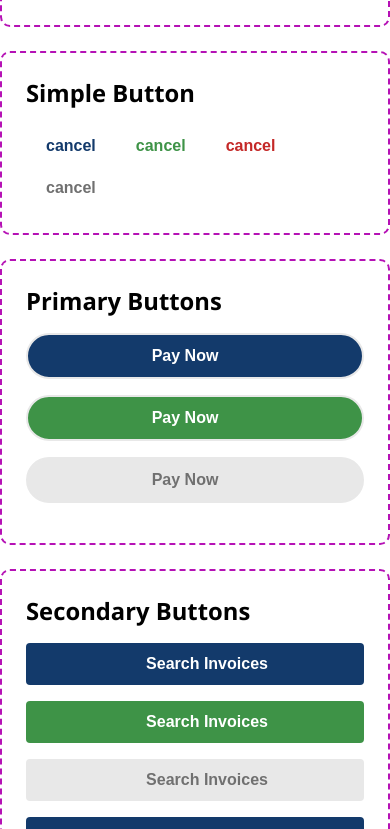
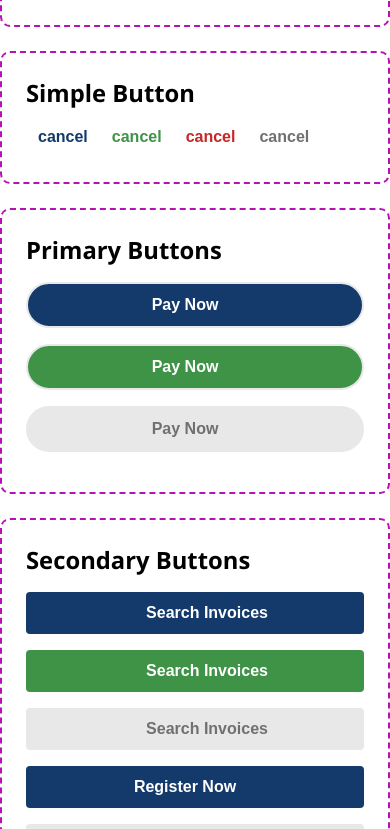
Before and after one commit to Billybobchops/design-system, a Next.js app: page / in a window 390 px wide. Shown: the part 883-1712 px from the top of the page. Built offline with nearby package versions, Linux system fonts and the light colour scheme.

Commit message:
simple button margin tweak

```diff
--- a/src/components/ButtonSimple.module.scss
+++ b/src/components/ButtonSimple.module.scss
@@ -22,13 +22,7 @@
 		}
 	}
 
-	&.disabled {
-		background: none;
-		color: variables.$utility-neutral-60;
-	}
-}
-
-.red {
+	&.red {
 		color: variables.$utility-red-50;
 
 		&:hover {
@@ -36,7 +30,7 @@
 		}
 	}
 
-.green {
+	&.green {
 		color: variables.$utility-green-60;
 
 		&:hover {
@@ -44,10 +38,20 @@
 		}
 	}
 
-.blue {
+	&.blue {
 		color: variables.$theme-a-4;
 
 		&:hover {
 			color: variables.$theme-a-3;
 		}
 	}
+
+	&.disabled {
+		background: none;
+		color: variables.$utility-neutral-60;
+	}
+
+	@media (max-width: 500px) {
+		margin: 0 12px 12px 12px;
+	}
+}
--- a/src/components/EnrollStatus.module.scss
+++ b/src/components/EnrollStatus.module.scss
@@ -37,6 +37,7 @@
 
 .gridItem1,
 .gridItem2 {
+	align-items: center;
 	display: grid;
 	grid-template-columns: variables.$spacing-m auto;
 	font-weight: 400;
```
Lines whose indentation alone changed are shown as unchanged.
